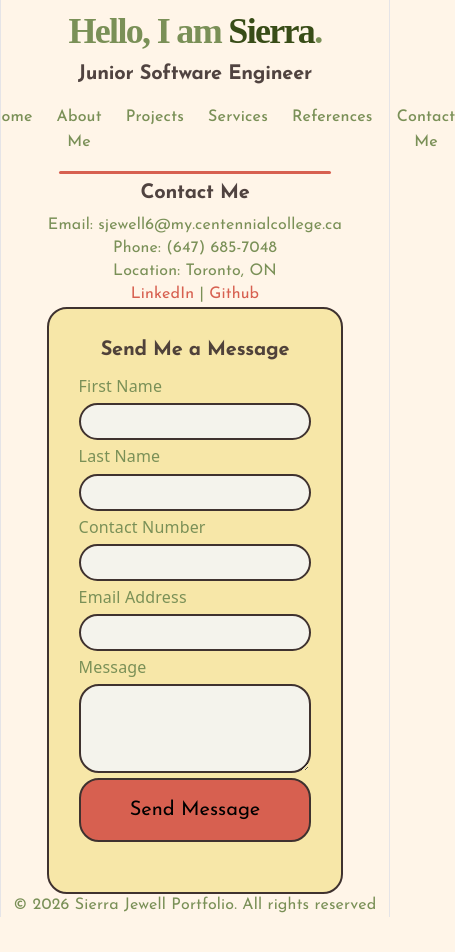
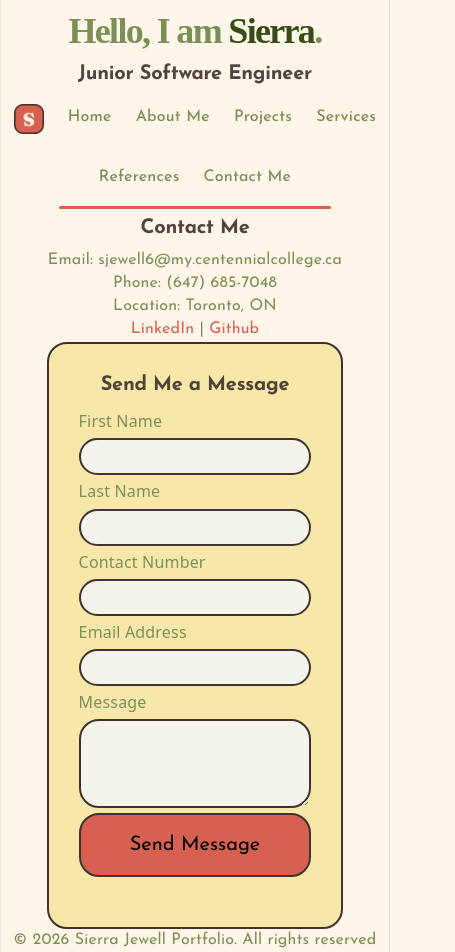
Before and after one commit to SierraJ212/Sierra_Jewell_Portfolio_Website, a React (Vite) app in the folder client/: page /contact in a window 390 px wide. Shown: the whole page, 455 px wide, since content can reach past the window. Before the commit the page ends 917 px from the top, so only its background shows below. Built offline with nearby package versions, Linux system fonts and the light colour scheme; a web font is replaced by a local one.

Commit message:
adjusted nav for smaller media

```diff
--- a/client/src/components/Header.css
+++ b/client/src/components/Header.css
@@ -25,6 +25,13 @@ nav ul li a:hover{
     font-family: 'DynaPuff';
 
 }
+
+@media (max-width: 600px){
+    nav ul{
+        display: flex;
+        flex-wrap: wrap;
+    }
+}
 h1{
     font-family: 'DynaPuff';
 }
```
